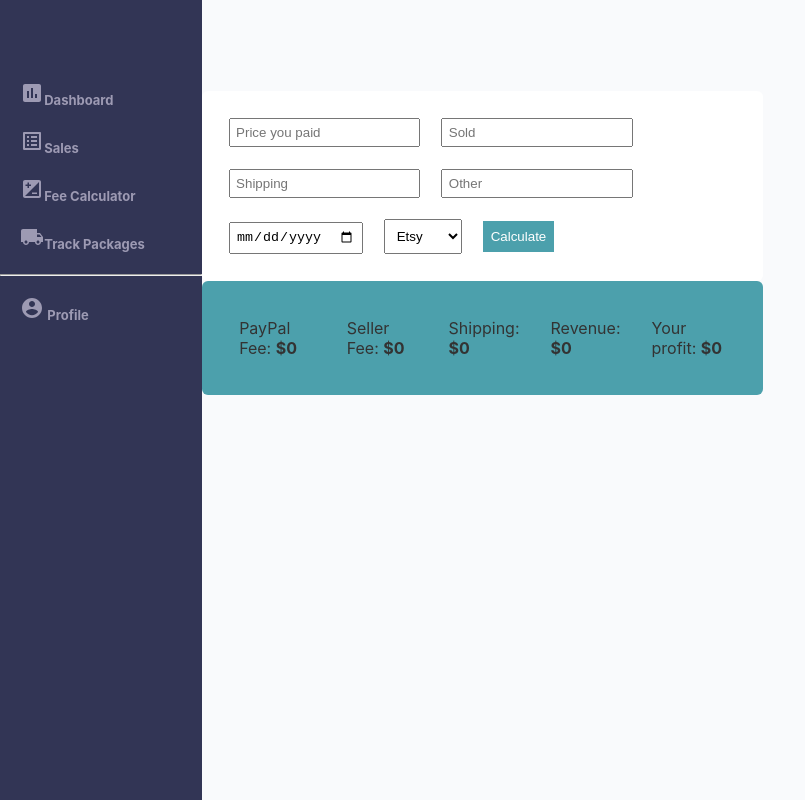
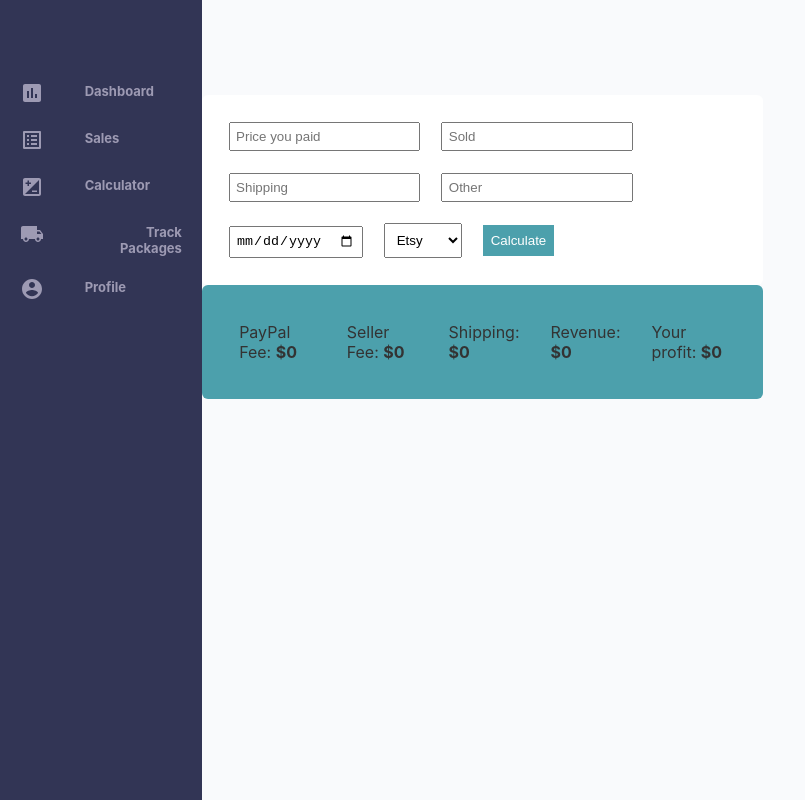
Before and after one commit to mahi-g/expense-app, a React (Create React App) app in the folder client/: page / in a window 1280 px wide. Shown: the whole page, without its empty margins (0-805 px from the left). Built offline with nearby package versions, Linux system fonts and the light colour scheme.

Commit message:
Align sidebar text

```diff
--- a/client/src/App.css
+++ b/client/src/App.css
@@ -85,7 +85,7 @@
     cursor: pointer;
     font-size: small;
     font-weight: bold;
-    padding-right: 10%;
+    text-align: right;
 }
 
 ul{
--- a/client/src/Components/Sidebar.js
+++ b/client/src/Components/Sidebar.js
@@ -9,17 +9,47 @@ import IsoIcon from '@material-ui/icons/Iso';
 import ListAltIcon from '@material-ui/icons/ListAlt';
 import LocalShippingIcon from '@material-ui/icons/LocalShipping';
 
-
+const divLayout = {
+    display: 'flex',
+}
+const LinkText = {
+    marginLeft:'25%',
+    marginTop:'2px'
+}
 const Sidebar = () => {
     return(
         <div className="Sidebar">
             <ul>
-                <li><Link to="/dashboard"> <InsertChartIcon/>Dashboard</Link></li>
-                <li><Link to="/sales"> <ListAltIcon/>Sales</Link></li>
-                <li><Link to="/"> <IsoIcon/>Fee Calculator</Link></li>
-                <li><Link to="/track"><LocalShippingIcon/>Track Packages</Link></li>
-                <hr />
-                <li><Link to="/track"> <AccountCircleIcon/> Profile</Link></li>
+                <li>
+                    <Link to="/dashboard" style={divLayout}>
+                        <div><InsertChartIcon style={{margin:'auto'}} /></div>
+                        <div style={LinkText} >Dashboard</div>
+                    </Link>
+                </li>
+                <li>
+                    <Link to="/sales" style={divLayout}>
+                        <div><ListAltIcon style={{margin:'auto'}} /></div>
+                        <div style={LinkText} >Sales</div>
+                    </Link>
+                </li>
+                <li>
+                    <Link to="/" style={divLayout}>
+                        <div><IsoIcon style={{margin:'auto'}} /></div>
+                        <div style={LinkText} >Calculator</div>
+                    </Link>
+                </li>
+                <li>
+                    <Link to="/track" style={divLayout}>
+                        <div><LocalShippingIcon style={{margin:'auto'}} /></div>
+                        <div style={LinkText} >Track Packages</div>
+                    </Link>
+                </li>
+                <li>
+                    <Link to="/track" style={divLayout}>
+                        <div><AccountCircleIcon style={{margin:'auto'}} /></div>
+                        <div style={LinkText} >Profile</div>
+                    </Link>
+                </li>
             </ul>
         </div>
     );
```
